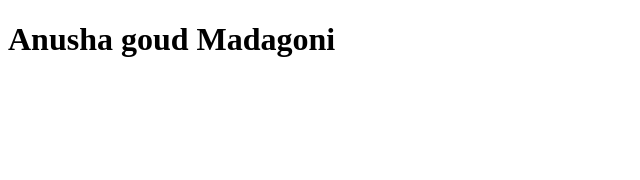
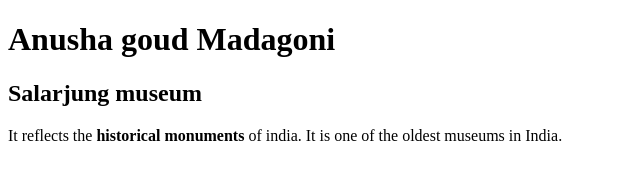
Before and after one commit to 44-563-Web-Apps-F22/44563-webapps-assignment-3-Madagoni123, a plain HTML site: page index.html in a window 1280 px wide. Shown: the whole page, without its empty margins (0-640 px from the left). Drawn offline with Linux system fonts and the light colour scheme.

Commit message:
description about museum

```diff
--- a/index.html
+++ b/index.html
@@ -7,5 +7,8 @@
     </head>
     <body>
         <h1>Anusha goud Madagoni</h1>
+        <h2>Salarjung museum</h2>
+        <p>It reflects the <b>historical monuments</b> of india.
+            It is one of the oldest museums in India.</p>
     </body>
 </html>
```
